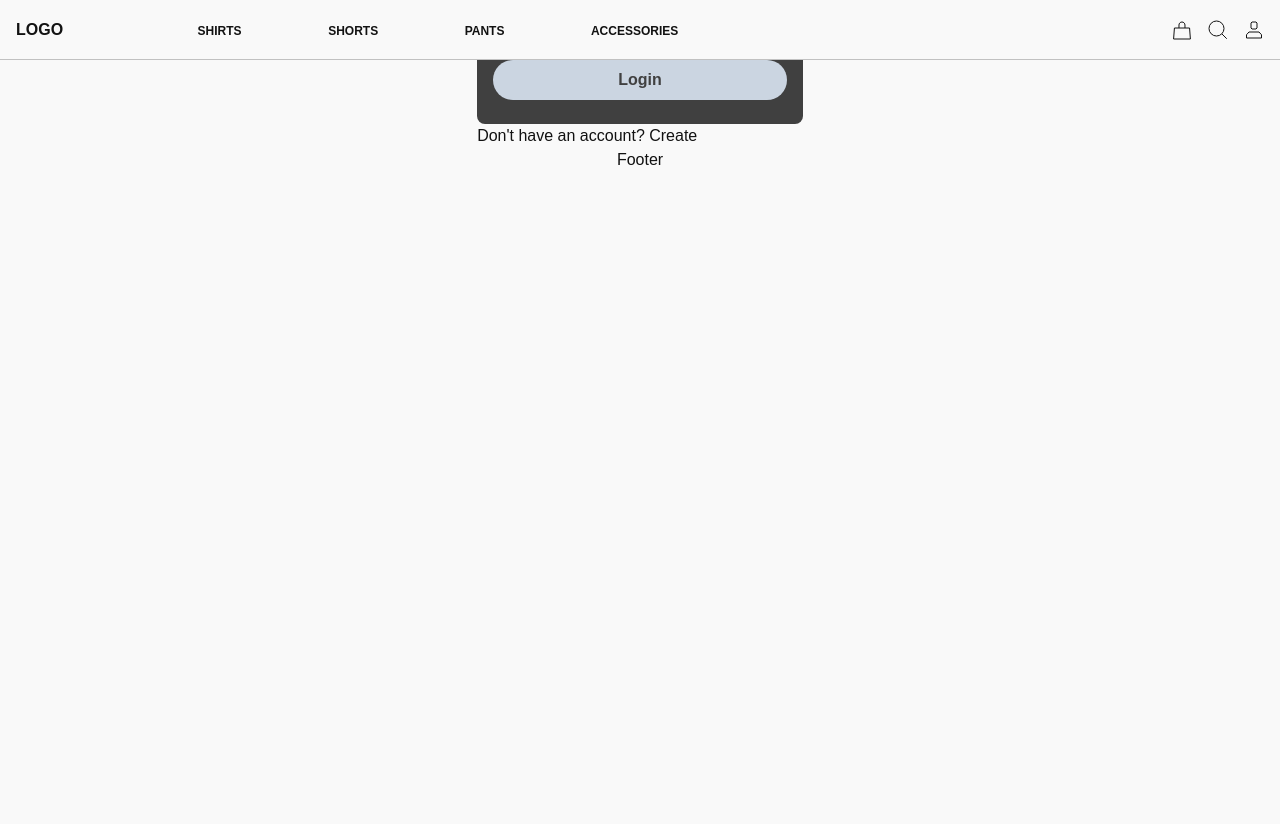
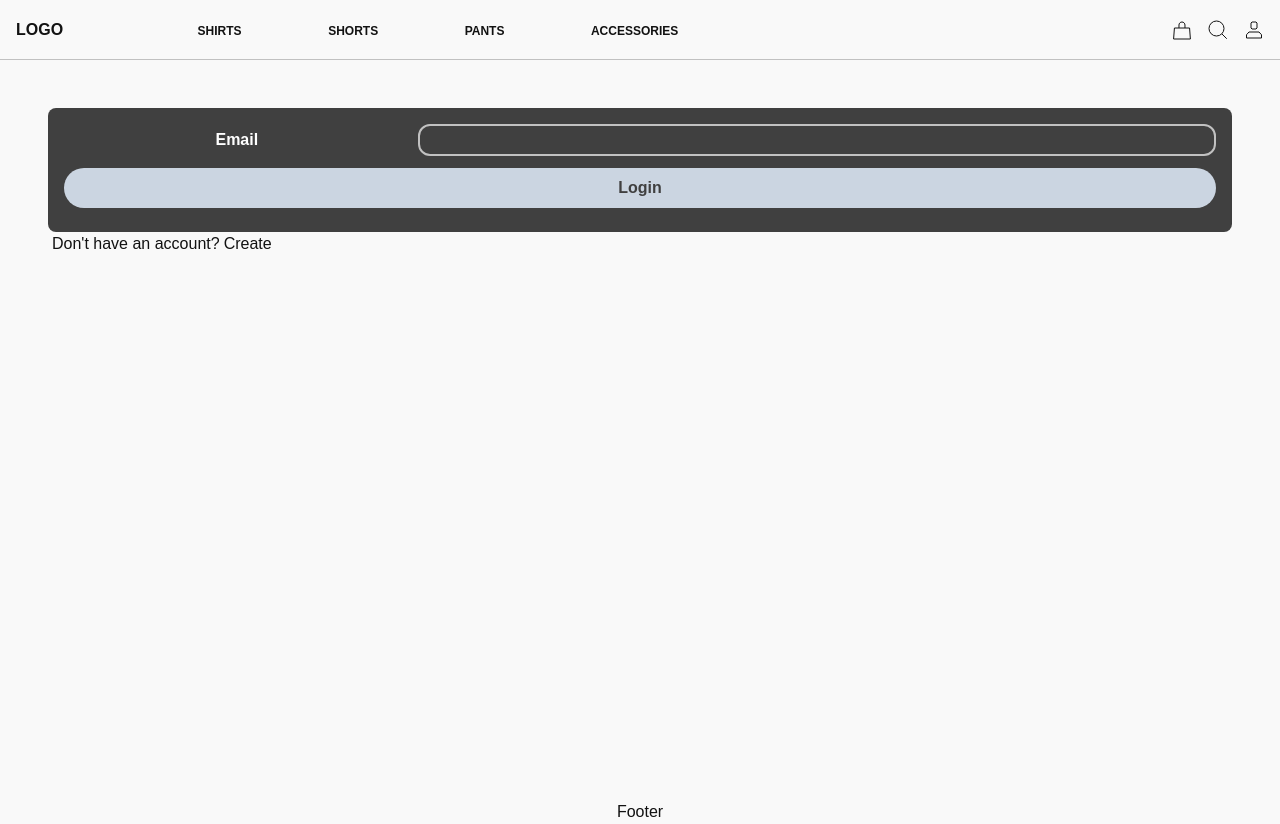
Before and after one commit to duncanmatt/ecomm_next, a Next.js app: page /Login in a window 1280 px wide. Before the commit the page ends 800 px from the top, so only its background shows below. Built offline with nearby package versions, Linux system fonts and the light colour scheme; no server answers.

Commit message:
main under header

```diff
--- a/src/components/Layout.tsx
+++ b/src/components/Layout.tsx
@@ -9,7 +9,7 @@ const Layout = ({ children }: LayoutProps) => {
   return (
     <>
       <Header />
-      <div className=''>{children}</div>
+      <div className='block mt-[60px] relative'>{children}</div>
       <div className='text-center'>Footer</div>
     </>
   );
--- a/src/pages/Login.tsx
+++ b/src/pages/Login.tsx
@@ -29,18 +29,20 @@ const Login = () => {
 
   return (
     <Layout>
-			<div className='h-full'>
-				<div className='flex h-full'>
-					<div className='m-auto'>
+      <div className='min-h-main relative'>
+        <div className='p-3rem'>
+          <div className='flex flex-col justify-center'>
             <div className='flex bg-neutral-700 rounded-lg'>
               <form
                 className='p-4 justify-between flex flex-1 gap-3 flex-col '
-								onSubmit={handleSubmit}>
+                onSubmit={handleSubmit}
+              >
                 <div className='flex flex-col flex-1 justify-evenly'>
                   <span className='flex flex-row gap-2 items-center h-8'>
                     <label
                       className='text-white text-center font-semibold basis-30'
-											htmlFor='email'>
+                      htmlFor='email'
+                    >
                       Email
                     </label>
                     <input
@@ -62,8 +64,9 @@ const Login = () => {
                 </div>
               </form>
             </div>
-						<div>
-							Don't have an account? <Link href='/Register'>Create</Link>
+            <div className='flex flex-wrap'>
+              <span className='mx-1'>Don't have an account?</span>{' '}
+              <Link href='/Register'>Create</Link>
             </div>
           </div>
         </div>
--- a/src/pages/index.tsx
+++ b/src/pages/index.tsx
@@ -2,11 +2,14 @@ import Layout from '@/components/Layout';
 
 export default function Home() {
   return (
-    <Layout>
-      <main
-        className={`flex flex-col items-center justify-between p-24`}
-      ></main>
-      <div className='h-screen text-center'>div</div>
-    </Layout>
+    <>
+      <Layout>
+        <main className='min-h-main relative'>
+          <div className='h-full p-1rem'>
+            <div className='flex bg-g'>hello</div>
+          </div>
+        </main>
+      </Layout>
+    </>
   );
 }
--- a/tailwind.config.js
+++ b/tailwind.config.js
@@ -35,9 +35,8 @@ module.exports = {
       borderRadius: {
         reg: '1.25rem',
       },
-      transitionProperty: {
-        header:
-          '-webkit-transition: -webkit-transform .5s ease-in-out; transition: -webkit-transform .5s ease-in-out; transition: transform .5s ease-in-out; transition:transform .5s ease-in-out, -webkit-transform .5s ease-in-out',
+      minHeight: {
+        main: 'calc(100vh - 60px)',
       },
     },
   },
```
Lines whose indentation alone changed are shown as unchanged.
